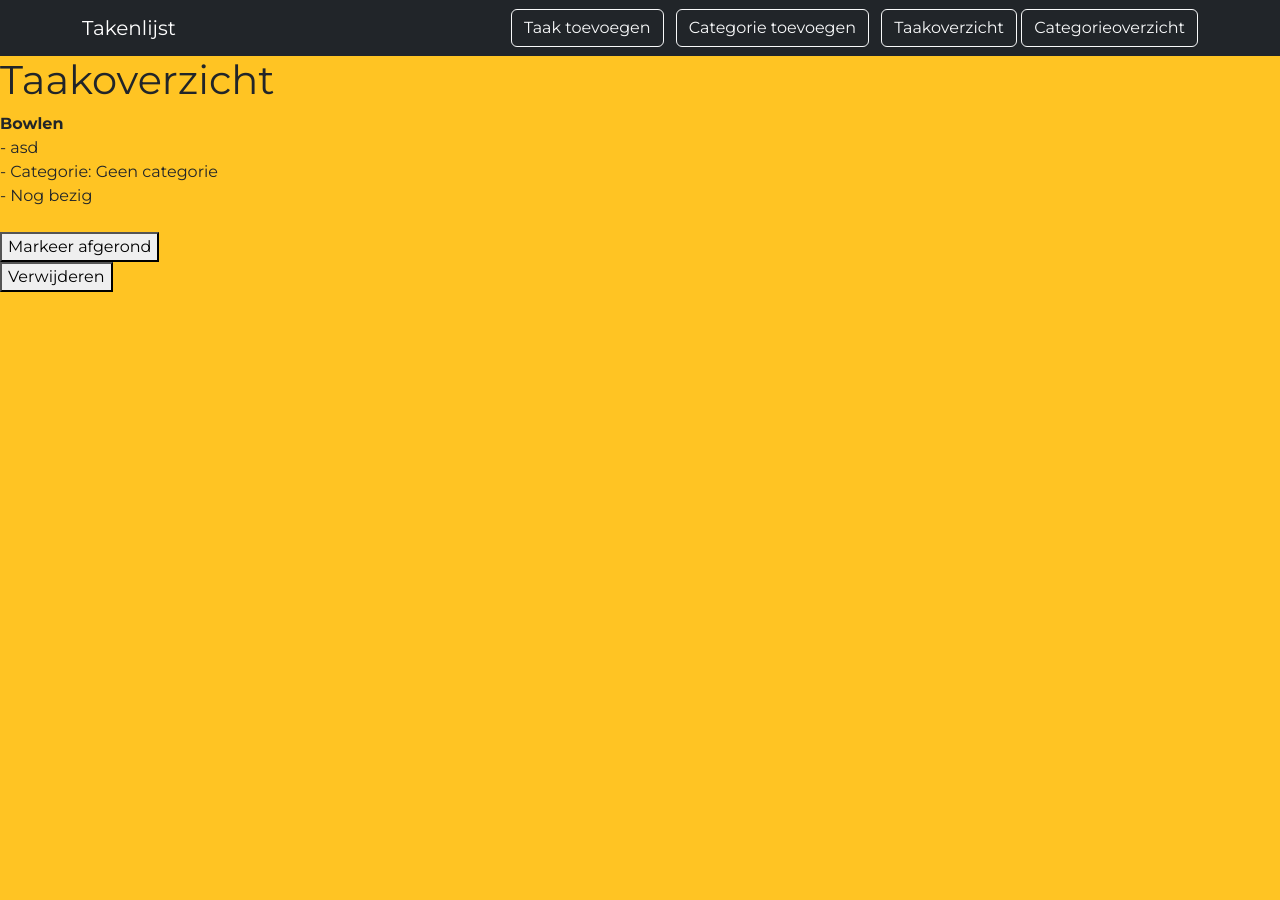
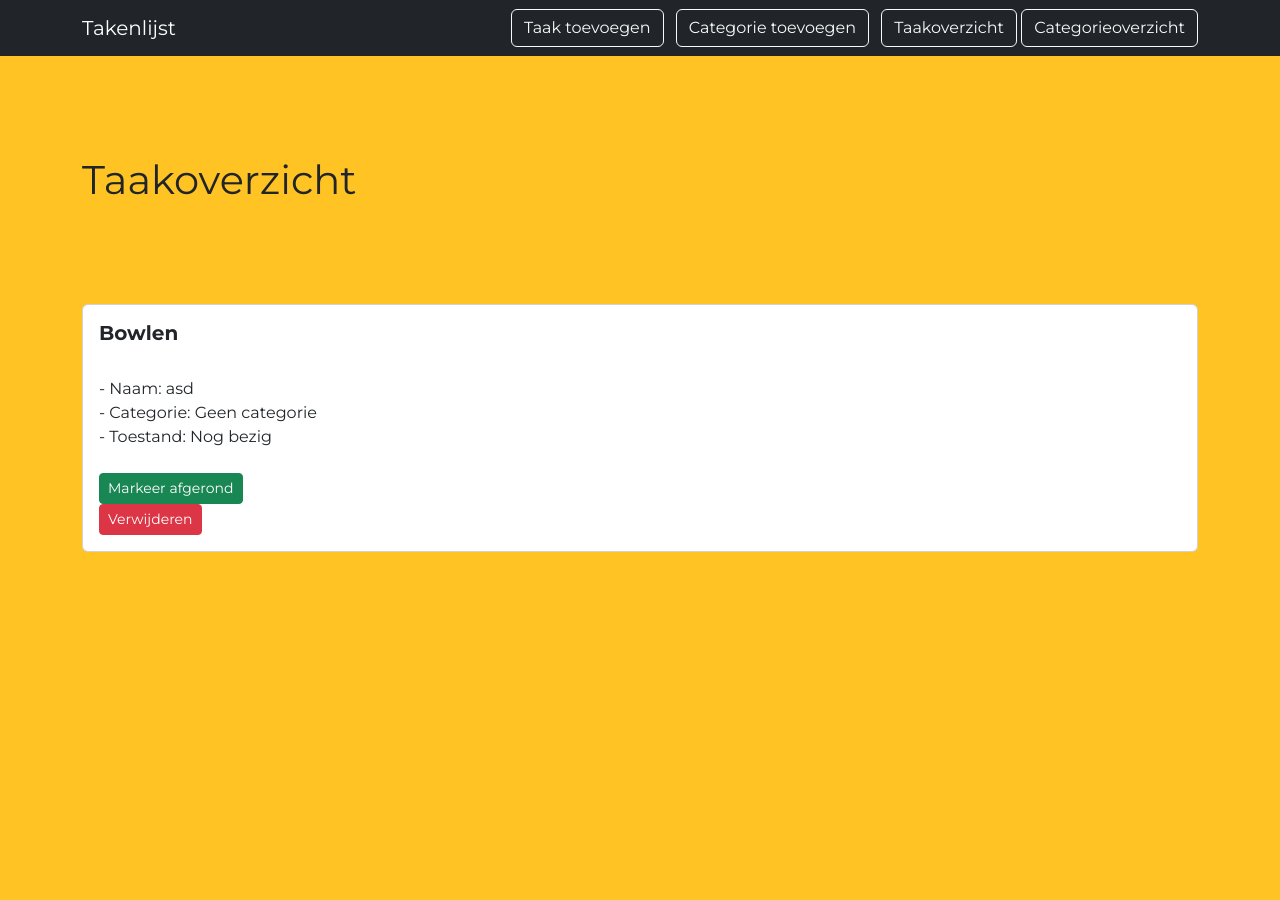
Before and after one commit to TheRealMats/Takenlijst-Webapplicatie, a Flask app: page /overzicht in a window 1280 px wide. Before the commit the page ends 292 px from the top, so only its background shows below. Run offline with Flask 3, Linux system fonts and the light colour scheme; some libraries are stand-ins or nearby versions.

Commit message:
Verdere opmaak
Nu alleen nog categorie_overzicht, die bij mij een foutmelding gaf. Verder misschien nog enkel wat optimalisatie (voor morgen!)

```diff
--- a/app.py
+++ b/app.py
@@ -77,7 +77,7 @@ def categorie_toevoegen():
         )
         db.session.add(nieuwe_categorie)
         db.session.commit()
-        return redirect(url_for('index'))
+        return redirect(url_for('categorie_overzicht'))
     return render_template('categorie_toevoegen.html', categorie_form=categorie_form)
 
 
--- a/static/style.css
+++ b/static/style.css
@@ -40,7 +40,7 @@ body {
 .index_opmaak p {
     color: #1a1a2e;
     font-size: 1.2rem;      /* iets groter dan standaard tekst */
-    margin-bottom: 150px;    /* ruimte tussen slogan en knoppen */
+    margin-bottom: 200px;    /* ruimte tussen slogan en knoppen */
 }
 
 /* tweede paragraph */
@@ -55,15 +55,110 @@ body {
 /* Alles voor de taak_toevoegen.html pagina: */
 
 /* Centreert het formulier midden op de pagina */
-.formulier_opmaak {
+.taak_formulier_opmaak {
     min-height: calc(100vh - 56px); /* volledige hoogte minus de navbar */
     display: flex;                   /* zet uitlijning aan */
     justify-content: center;         /* centreert verticaal */
     align-items: center;             /* centreert horizontaal */
-    color: #5fffb4;
 }
 
 /* Breedte van het formulierkaartje */
-.formulier_opmaak .card {
-    width: 500px;   /* pas dit getal aan naar wat je mooi vindt */
+.taak_formulier_opmaak .card {
+    width: 700px;   /* pas dit getal aan naar wat je mooi vindt */
 }
+
+/* Ruimte tussen de formuliervelden */
+.taak_formulier_opmaak .card label {
+    display: block;      /* zet het label op een eigen regel */
+    margin-top: 10px;    /* ruimte boven elk label */
+}
+
+.taak_formulier_opmaak .card input,
+.taak_formulier_opmaak .card select,
+.taak_formulier_opmaak .card textarea {
+    display: block;      /* zet het invoerveld op een eigen regel */
+    width: 100%;         /* invoerveld even breed als het kaartje */
+    margin-top: 5px;     /* kleine ruimte tussen label en invoerveld */
+}
+
+/* Ruimte boven de verzendknop */
+.taak_formulier_opmaak .card input[type="submit"] {
+    margin-top: 20px;    /* extra ruimte boven de knop */
+    width: auto;         /* knop niet de volle breedte */
+}
+
+
+
+/* Alles voor de categorie_toevoegen.html pagina: */
+
+/* Centreert het formulier midden op de pagina */
+.categorie_formulier_opmaak {
+    min-height: calc(100vh - 56px); /* volledige hoogte minus de navbar */
+    display: flex;                   /* zet uitlijning aan */
+    justify-content: center;         /* centreert verticaal */
+    align-items: center;             /* centreert horizontaal */
+}
+
+/* Breedte van het formulierkaartje */
+.categorie_formulier_opmaak .card {
+    width: 700px;   /* pas dit getal aan naar wat je mooi vindt */
+}
+
+/* Ruimte tussen de formuliervelden */
+.categorie_formulier_opmaak .card label {
+    display: block;      /* zet het label op een eigen regel */
+    margin-top: 10px;    /* ruimte boven elk label */
+}
+
+.categorie_formulier_opmaak .card input,
+.categorie_formulier_opmaak .card textarea {
+    display: block;      /* zet het invoerveld op een eigen regel */
+    width: 100%;         /* invoerveld even breed als het kaartje */
+    margin-top: 5px;     /* kleine ruimte tussen label en invoerveld */
+}
+
+/* Ruimte boven de verzendknop */
+.categorie_formulier_opmaak .card input[type="submit"] {
+    margin-top: 20px;    /* extra ruimte boven de knop */
+    width: auto;         /* knop niet de volle breedte */
+}
+
+
+
+/* alles voor de (taak) overzicht: */
+
+.taak_overzicht {
+    min-height: calc(100vh - 56px);
+}
+
+.taak_overzicht h1 {
+    margin-top: 100px;
+}
+
+.taak_overzicht h5 {
+    font-weight: bold;
+}
+
+.taak_overzicht .card {
+    margin-top: 100px;
+}
+
+
+
+/* alles voor het categorie_overzicht: */
+
+.taak_overzicht {
+    min-height: calc(100vh - 56px);
+}
+
+.taak_overzicht h1 {
+    margin-top: 100px;
+}
+
+.taak_overzicht h5 {
+    font-weight: bold;
+}
+
+.taak_overzicht .card {
+    margin-top: 100px;
+}
--- a/templates/categorie_overzicht.html
+++ b/templates/categorie_overzicht.html
@@ -1,11 +1,12 @@
 {% extends 'base.html' %}
 
 {% block content %}
+    <div class="container mt-4 taak_overzicht">
     <h1>Categorieoverzicht</h1>
 
     {% if categorieën %}
         {% for categorie in categorieën %}
-            <div>
+            <div class="card p-3 mb-3">
                 <strong>{{ categorie.naam }}</strong> <br> <!-- Categorienaam -->
                 - {{ categorie.beschrijving if categorie.beschrijving else 'Geen beschrijving' }} <br><br> <!-- Beschrijving -->
 
@@ -19,4 +20,5 @@
     {% else %}
         <p>Er zijn nog geen categorieën!</p>
     {% endif %}
+    </div>
 {% endblock %}
--- a/templates/overzicht.html
+++ b/templates/overzicht.html
@@ -1,29 +1,33 @@
 {% extends 'base.html' %}
 {% block content %}
+    <div class="container mt-4 taak_overzicht">
     <h1>Taakoverzicht</h1>
 
     {% if taken %}
         {% for taak in taken %}
-            <div>
-                <strong>{{ taak.titel }}</strong> <br> <!-- Taaknaam -->
-                - {{ taak.beschrijving if taak.beschrijving else 'Geen beschrijving' }} <br> <!-- Beschrijving, of melding als die er niet is -->
+            <div class="card p-3 mb-3">
+                <h5>{{ taak.titel }}</h5> <br> <!-- Taaknaam -->
+                - Naam: {{ taak.beschrijving if taak.beschrijving else 'Geen beschrijving' }} <br> <!-- Beschrijving, of melding als die er niet is -->
                 - Categorie: {{ taak.categorie.naam if taak.categorie else 'Geen categorie' }} <br> <!-- Categorienaam via de relatie in models.py -->
-                - {{ 'Afgerond' if taak.afgerond else 'Nog bezig' }} <br> <br> <!-- Status van de taak -->
+                - Toestand: {{ 'Afgerond' if taak.afgerond else 'Nog bezig' }} <br> <br> <!-- Status van de taak -->
 
                 <!-- Knop om taak als afgerond/niet afgerond te markeren -->
                 <form method="POST" action="/taak/afgerond/{{ taak.id }}" style="display:inline">
                     <input type="hidden" name="csrf_token" value="{{ csrf_token() }}">
-                    <button type="submit">{{ 'Zet op bezig' if taak.afgerond else 'Markeer afgerond' }}</button> <br>
+                    <button type="submit" class="btn btn-success btn-sm me-2">
+                        {{ 'Zet op bezig' if taak.afgerond else 'Markeer afgerond' }}
+                    </button> <br>
                 </form>
 
                 <!-- Knop om taak te verwijderen -->
                 <form method="POST" action="/taak/verwijderen/{{ taak.id }}" style="display:inline">
                     <input type="hidden" name="csrf_token" value="{{ csrf_token() }}">
-                    <button type="submit">Verwijderen</button>
+                    <button type="submit" class="btn btn-danger btn-sm">Verwijderen</button>
                 </form>
             </div>
         {% endfor %}
     {% else %}
         <p>Er zijn nog geen taken!</p>
     {% endif %}
+    </div>
 {% endblock %}
```
Also changed, not shown: templates/categorie_toevoegen.html (+11 -7 lines), templates/taak_toevoegen.html (+3 -6 lines).
